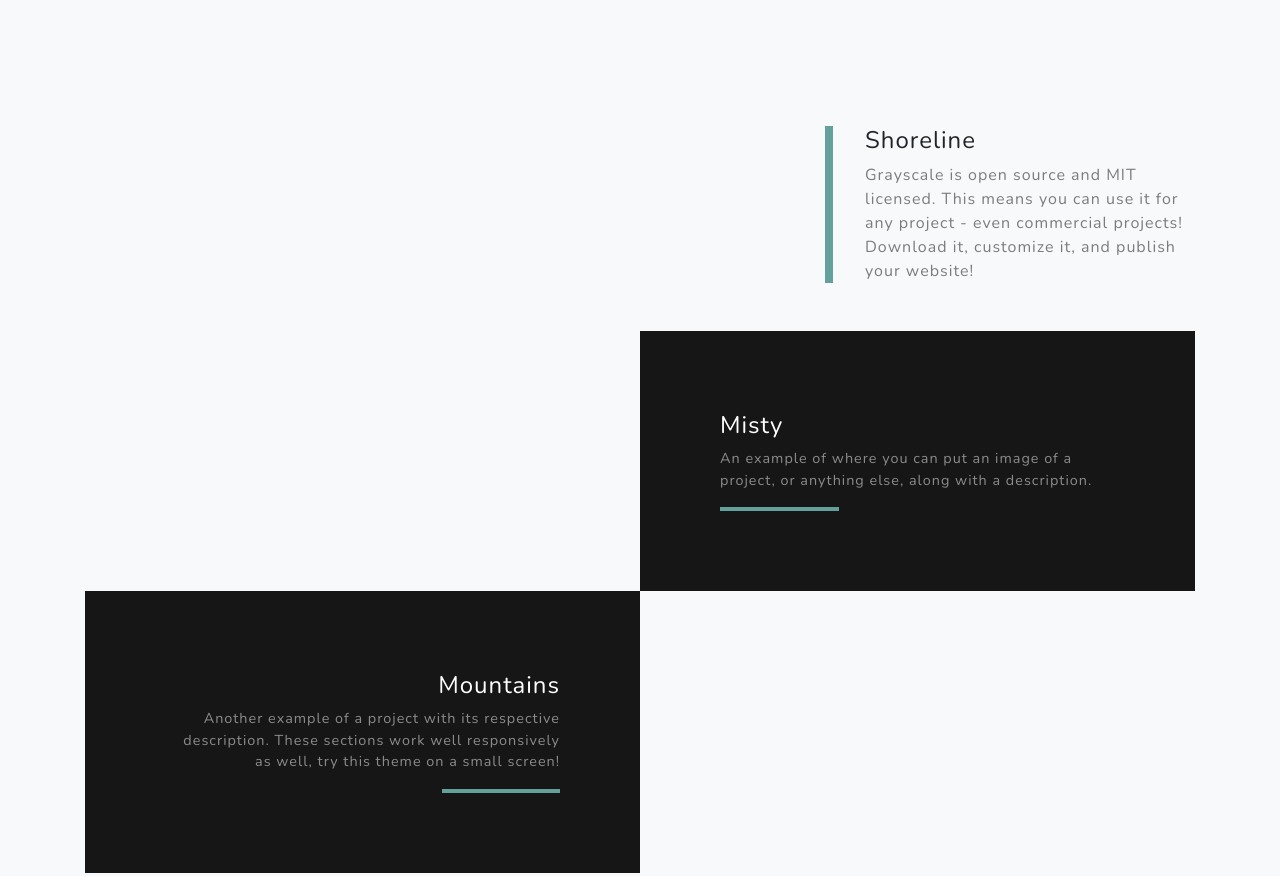
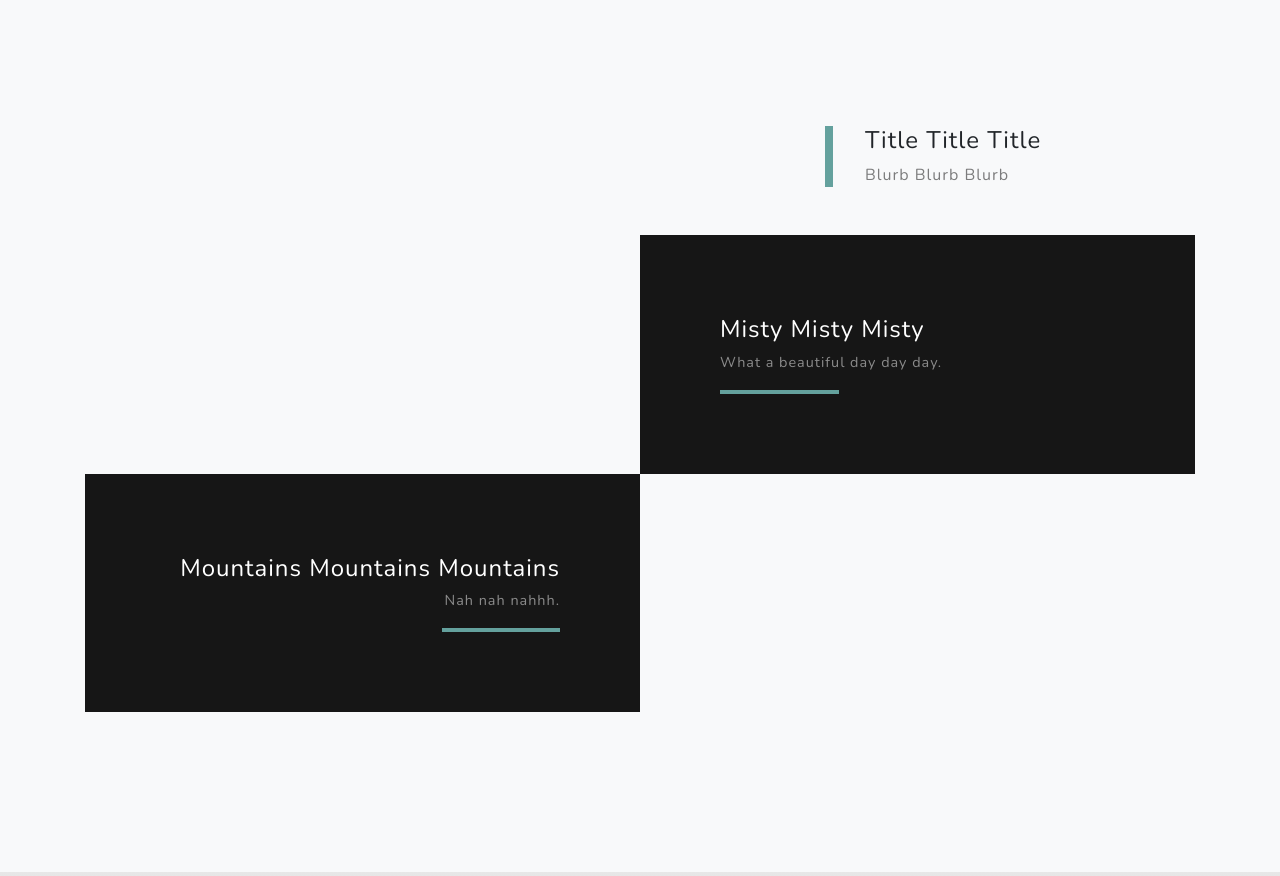
Before and after one commit to caelahouse/caelahouse.github.io, a plain HTML site: page index.html in a window 1280 px wide. Shown: the part 1400-2276 px from the top of the page. Drawn offline with nearby package versions, Linux system fonts and the light colour scheme; files that its build step writes are made by us from their sources; a script that the page names is missing.

Commit message:
Update index.html

```diff
--- a/index.html
+++ b/index.html
@@ -92,8 +92,8 @@
         </div>
         <div class="col-xl-4 col-lg-5">
           <div class="featured-text text-center text-lg-left">
-            <h4>Shoreline</h4>
-            <p class="text-black-50 mb-0">Grayscale is open source and MIT licensed. This means you can use it for any project - even commercial projects! Download it, customize it, and publish your website!</p>
+            <h4>Title Title Title</h4>
+            <p class="text-black-50 mb-0">Blurb Blurb Blurb</p>
           </div>
         </div>
       </div>
@@ -107,9 +107,8 @@
           <div class="bg-black text-center h-100 project">
             <div class="d-flex h-100">
               <div class="project-text w-100 my-auto text-center text-lg-left">
-                <h4 class="text-white">Misty</h4>
-                <p class="mb-0 text-white-50">An example of where you can put an image of a project, or anything else,
-                  along with a description.</p>
+                <h4 class="text-white">Misty Misty Misty</h4>
+                <p class="mb-0 text-white-50">What a beautiful day day day. </p>
                 <hr class="d-none d-lg-block mb-0 ml-0">
               </div>
             </div>
@@ -126,8 +125,8 @@
           <div class="bg-black text-center h-100 project">
             <div class="d-flex h-100">
               <div class="project-text w-100 my-auto text-center text-lg-right">
-                <h4 class="text-white">Mountains</h4>
-                <p class="mb-0 text-white-50">Another example of a project with its respective description. These sections work well responsively as well, try this theme on a small screen!</p>
+                <h4 class="text-white">Mountains Mountains Mountains</h4>
+                <p class="mb-0 text-white-50">Nah nah nahhh. </p>
                 <hr class="d-none d-lg-block mb-0 mr-0">
               </div>
             </div>
```
